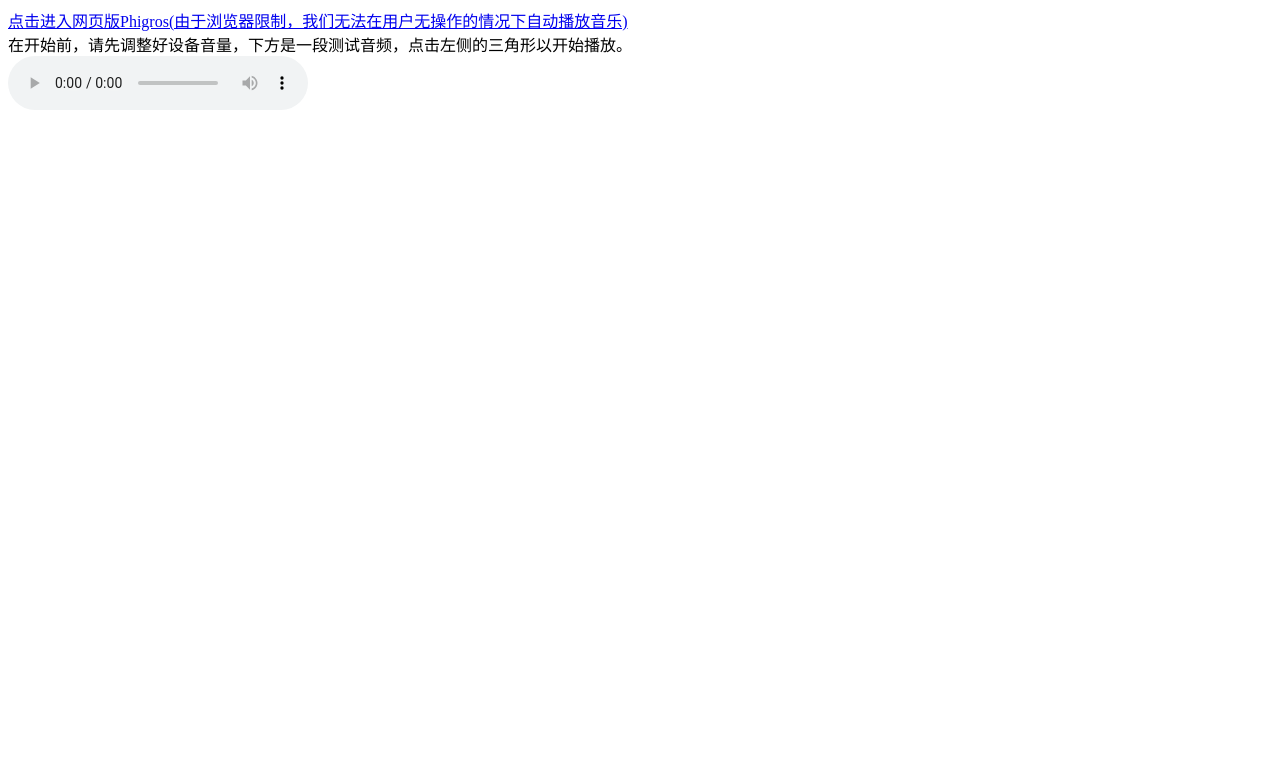
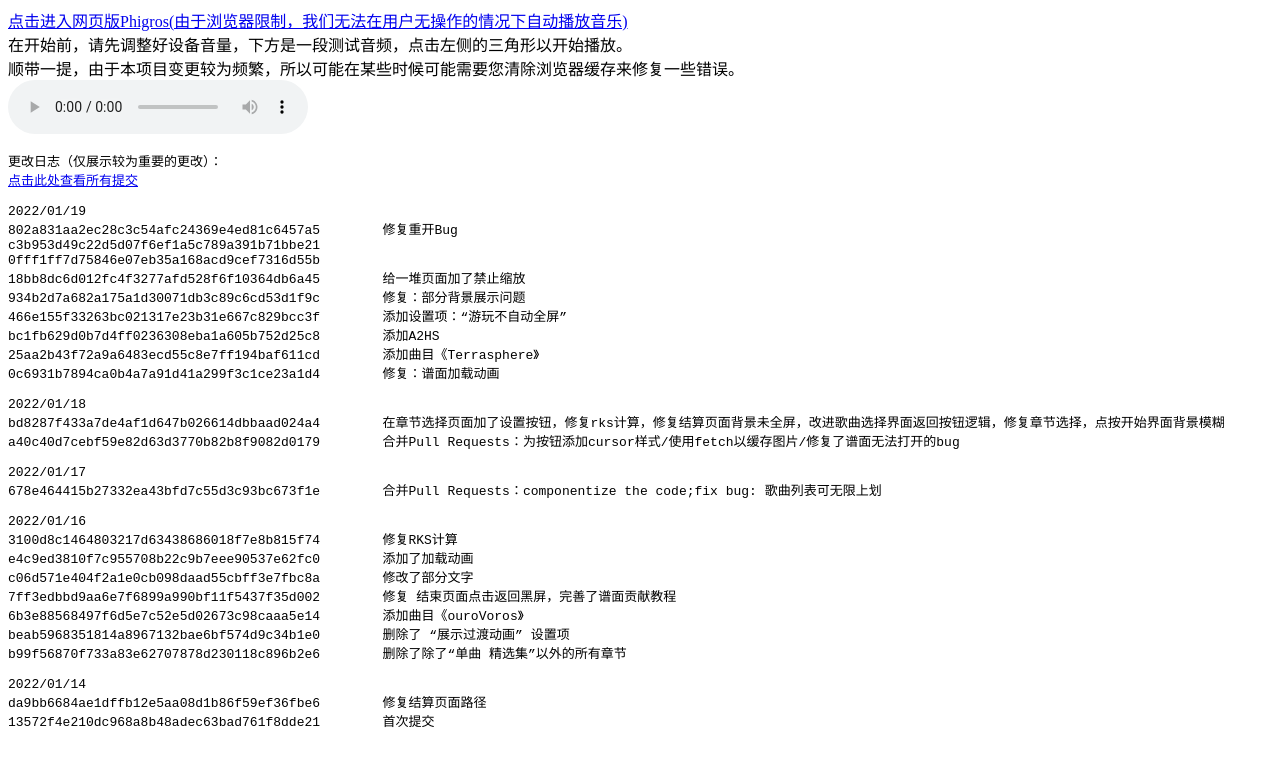
Before and after one commit to yuameshi/PhiCommunity-Bak, a plain HTML site: page index.html in a window 1280 px wide. Drawn offline with Linux system fonts and the light colour scheme.

Commit message:
add changelog

```diff
--- a/index.html
+++ b/index.html
@@ -11,8 +11,44 @@
 <body>
 	<a href="../tapToStart/index.html">点击进入网页版Phigros(由于浏览器限制，我们无法在用户无操作的情况下自动播放音乐)</a><br>
 	在开始前，请先调整好设备音量，下方是一段测试音频，点击左侧的三角形以开始播放。<br>
+	顺带一提，由于本项目变更较为频繁，所以可能在某些时候可能需要您清除浏览器缓存来修复一些错误。<br>
 	<audio src="../tapToStart/TouchToStart0.mp3" controls></audio>
 	<button class="add-button">添加Phigros Web Edition到桌面</button>
+	<pre>
+更改日志（仅展示较为重要的更改）：
+<a href="https://github.com/HanHan233/phigros-html5/commits/main" target="_blank" rel="noopener noreferrer">点击此处查看所有提交</a>
+
+2022/01/19
+802a831aa2ec28c3c54afc24369e4ed81c6457a5	修复重开Bug
+c3b953d49c22d5d07f6ef1a5c789a391b71bbe21
+0fff1ff7d75846e07eb35a168acd9cef7316d55b
+18bb8dc6d012fc4f3277afd528f6f10364db6a45	给一堆页面加了禁止缩放
+934b2d7a682a175a1d30071db3c89c6cd53d1f9c	修复：部分背景展示问题
+466e155f33263bc021317e23b31e667c829bcc3f	添加设置项：“游玩不自动全屏”
+bc1fb629d0b7d4ff0236308eba1a605b752d25c8	添加A2HS
+25aa2b43f72a9a6483ecd55c8e7ff194baf611cd	添加曲目《Terrasphere》
+0c6931b7894ca0b4a7a91d41a299f3c1ce23a1d4	修复：谱面加载动画
+
+2022/01/18
+bd8287f433a7de4af1d647b026614dbbaad024a4	在章节选择页面加了设置按钮，修复rks计算，修复结算页面背景未全屏，改进歌曲选择界面返回按钮逻辑，修复章节选择，点按开始界面背景模糊
+a40c40d7cebf59e82d63d3770b82b8f9082d0179	合并Pull Requests：为按钮添加cursor样式/使用fetch以缓存图片/修复了谱面无法打开的bug
+
+2022/01/17
+678e464415b27332ea43bfd7c55d3c93bc673f1e	合并Pull Requests：componentize the code;fix bug: 歌曲列表可无限上划
+
+2022/01/16
+3100d8c1464803217d63438686018f7e8b815f74	修复RKS计算
+e4c9ed3810f7c955708b22c9b7eee90537e62fc0	添加了加载动画
+c06d571e404f2a1e0cb098daad55cbff3e7fbc8a	修改了部分文字
+7ff3edbbd9aa6e7f6899a990bf11f5437f35d002	修复 结束页面点击返回黑屏，完善了谱面贡献教程
+6b3e88568497f6d5e7c52e5d02673c98caaa5e14	添加曲目《ouroVoros》
+beab5968351814a8967132bae6bf574d9c34b1e0	删除了 “展示过渡动画” 设置项
+b99f56870f733a83e62707878d230118c896b2e6	删除了除了“单曲 精选集”以外的所有章节
+
+2022/01/14
+da9bb6684ae1dffb12e5aa08d1b86f59ef36fbe6	修复结算页面路径
+13572f4e210dc968a8b48adec63bad761f8dde21	首次提交
+	</pre>
 	<script src="./manifest.js"></script>
 </body>
 </html>
```
